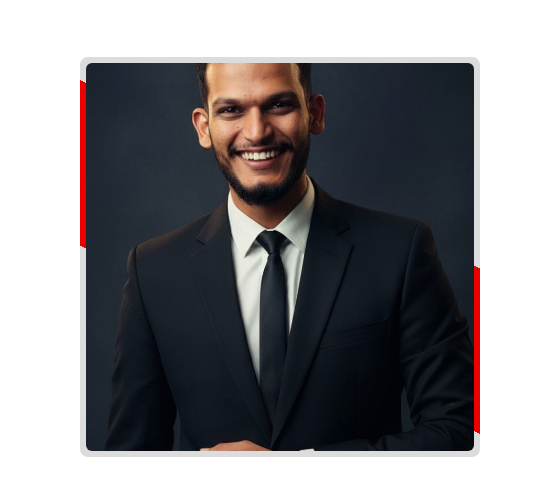
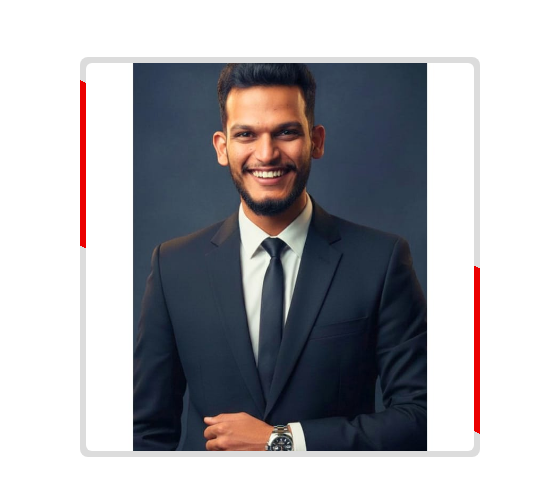
Before and after one commit to Taha-Saiyed/portfolio, a plain HTML site: page index.html in a window 1280 px wide. Shown: the part 969-1470 px from the top of the page, 0-545 px from the left. Drawn offline with nearby package versions, Linux system fonts and the light colour scheme.

Commit message:
Update index.html

```diff
--- a/index.html
+++ b/index.html
@@ -114,7 +114,7 @@
             <div class="about-content">
                 <div class="column left">
                     <div class="card">
-                        <img src="images/PROFILE3.jpg" alt="">
+                        <img src="images/PROFILE4.jpg" alt="">
                     </div>
                 </div>
                 <div class="column right">
```
